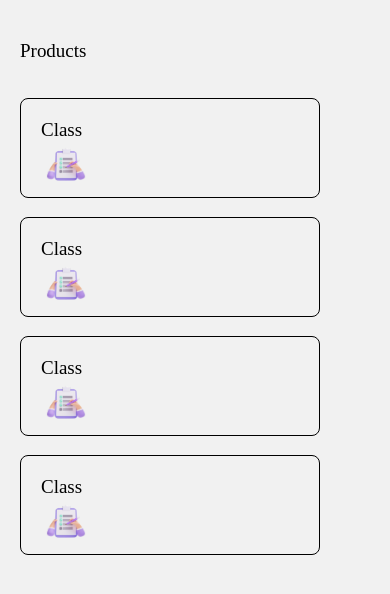
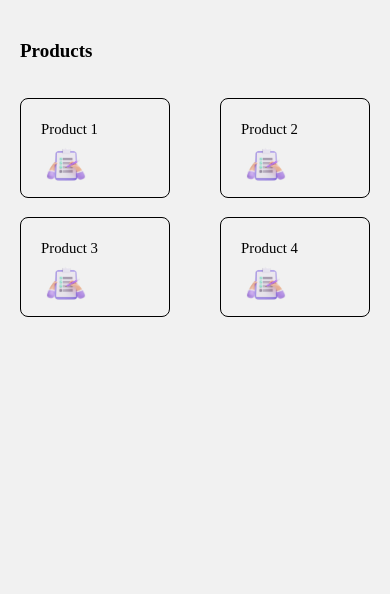
Before and after one commit to Ayanyiola-Enoch/QuickScribe, a React Native app: screen /Class in a window 390 px wide. Shown: the top 594 px of the page. Built offline with nearby package versions, Linux system fonts and the light colour scheme.

Commit message:
finished implementing product design into 2 columns

```diff
--- a/src/screens/Auth/Class.js
+++ b/src/screens/Auth/Class.js
@@ -1,4 +1,4 @@
-import { StyleSheet, Text, View, FlatList, Image, StatusBar } from 'react-native'
+import { StyleSheet, Text, View, FlatList, Image, StatusBar, TouchableOpacity } from 'react-native'
 import React from 'react';
 import { FONTS, COLORS, images, SIZES } from '../../constants';
 import { useNavigation } from '@react-navigation/native'
@@ -16,15 +16,18 @@ const Class = () => {
         <View style={styles.page}>
             <StatusBar barStyle={'light-content'} backgroundColor={COLORS.purple} />
             <View style={styles.container}>
-                <Text style={{ ...FONTS.h3, marginBottom: 18 }}>Products</Text>
-                <FlatList data={data} renderItem={({ item }) => {
-                    return (
-                        <View style={styles.box}>
-                            <Text style={styles.text}>Class</Text>
-                            <Image source={item.image} style={{ width: 50, height: 50 }} />
-                        </View>
-                    );
-                }} />
+                <Text style={{ ...FONTS.h3, fontWeight: 'bold', marginBottom: 18 }}>Products</Text>
+                <FlatList data={data}
+                    numColumns={2}
+                    columnWrapperStyle={{ justifyContent: 'space-between' }}
+                    renderItem={({ item }) => {
+                        return (
+                            <TouchableOpacity style={styles.box}>
+                                <Text style={styles.text}>{item.name}</Text>
+                                <Image source={item.image} style={{ width: 50, height: 50 }} />
+                            </TouchableOpacity>
+                        );
+                    }} />
             </View>
         </View>
     );
@@ -45,14 +48,14 @@ const styles = StyleSheet.create({
     //     borderWidth: 1,
     // },
     text: {
-        ...FONTS.h3,
+        ...FONTS.h4,
         // textAlign: 'center',
 
     },
     box: {
         borderWidth: 1,
         marginTop: 19,
-        width: 300,
+        width: 150,
         height: 100,
         borderRadius: 8,
         padding: 20
```
